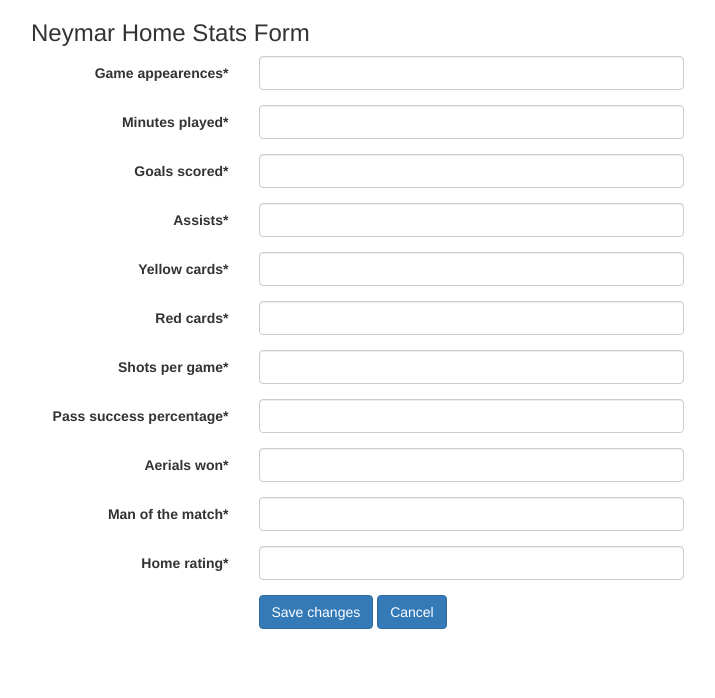
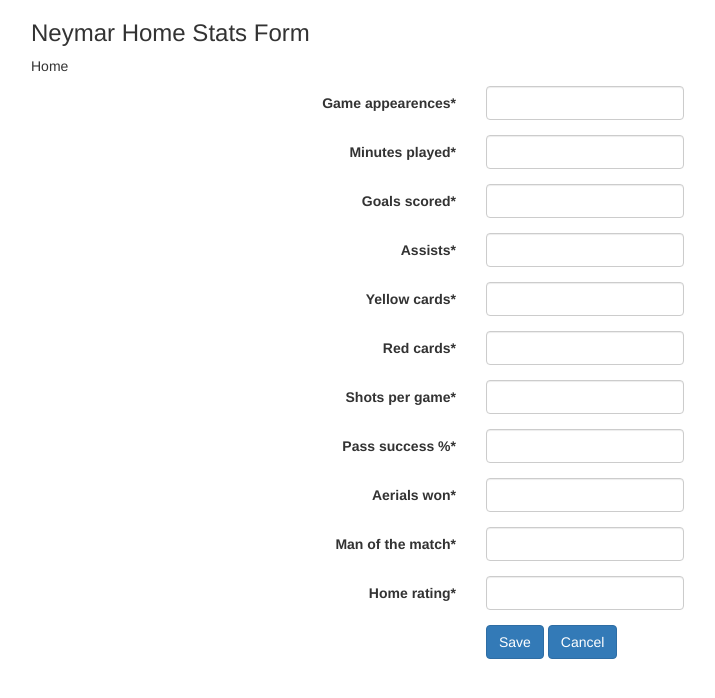
Before and after one commit to adityacharlie/Neymarstats, a Django app: page /ney/homestats/add/ in a window 1280 px wide. Shown: the top 698 px of the page, without its empty margins (39-754 px from the left). Run offline with Django 3.2, Linux system fonts and the light colour scheme; some libraries are stand-ins or nearby versions.

Commit message:
two forms in single page

```diff
--- a/pools/forms.py
+++ b/pools/forms.py
@@ -1,7 +1,7 @@
 from .models import AwayStats, HomeStats
 from django import forms
 from crispy_forms.helper import FormHelper
-from crispy_forms.layout import Layout, Field, Submit
+from crispy_forms.layout import Layout, Field, Submit, Div, HTML
 from crispy_forms.bootstrap import AppendedText, PrependedText, FormActions
 
 
@@ -43,12 +43,15 @@
         super(NeyHomeStatsForm, self).__init__(*args, **kwargs)
         self.helper = FormHelper()
         self.helper.form_class = 'form-horizontal'
-        self.helper.label_class = 'col-lg-4'
-        self.helper.field_class = 'col-lg-8'
+        self.helper.label_class = 'col-lg-8'
+        self.helper.field_class = 'col-lg-4'
         self.helper.form_id = 'id-neymarhomestatform'
 
 
         self.helper.layout = Layout(
+            Div(
+                HTML("<p>Home</p>"),
+            ),
             Field('game_appearences', css_class='input-xlarge'),
             Field('minutes_played', css_class='input-xlarge'),
             'goals_scored',
@@ -61,7 +64,7 @@
             'man_of_the_match',
             'home_rating',
             FormActions(
-                Submit('save_changes', 'Save changes', css_class="btn-primary"),
+                Submit('save', 'Save', css_class="btn-primary"),
                 Submit('cancel', 'Cancel'),
             ),
         )
@@ -73,15 +76,18 @@
 
 class NeyAwayStatsForm(forms.ModelForm):
     def __init__(self, *args, **kwargs):
-        super(NeyHomeStatsForm, self).__init__(*args, **kwargs)
+        super(NeyAwayStatsForm, self).__init__(*args, **kwargs)
         self.helper = FormHelper()
         self.helper.form_class = 'form-horizontal'
-        self.helper.label_class = 'col-lg-4'
-        self.helper.field_class = 'col-lg-8'
+        self.helper.field_class = 'col-lg-4'
         self.helper.form_id = 'id-neymarawaystatform'
+        self.helper.form_show_labels = False
         #I am not sure if this stays here
 
         self.helper.layout = Layout(
+            Div(
+                HTML("<p>Away</p>"),
+            ),
             Field('game_appearences', css_class='input-xlarge'),
             Field('minutes_played', css_class='input-xlarge'),
             'goals_scored',
--- a/pools/models.py
+++ b/pools/models.py
@@ -17,7 +17,7 @@
     pass_success_percentage = models.DecimalField(_('pass success percentage'),max_digits=5, decimal_places=2)
     aerials_won = models.DecimalField(_('aerials won'),max_digits=5, decimal_places=2)
     man_of_the_match = models.IntegerField(_('man of the match'))
-    away_rating = models.DecimalField(_('overall_rating,'),max_digits=5, decimal_places=2)
+    away_rating = models.DecimalField(_('Away rating'),max_digits=5, decimal_places=2)
     created_at = models.DateTimeField(auto_now_add=True)
     updated_at = models.DateTimeField(auto_now=True)
 
@@ -32,7 +32,7 @@
     yellow_cards = models.IntegerField(_('yellow cards'))
     red_cards = models.IntegerField(_('red cards'))
     shots_per_game = models.DecimalField(_('shots per game'),max_digits=5, decimal_places=2)
-    pass_success_percentage = models.DecimalField(_('pass success percentage'),max_digits=5, decimal_places=2)
+    pass_success_percentage = models.DecimalField(_('pass success %'),max_digits=5, decimal_places=2)
     aerials_won = models.DecimalField(_('aerials won'),max_digits=5, decimal_places=2)
     man_of_the_match = models.IntegerField(_('man of the match'))
     home_rating = models.DecimalField(_('home rating'),max_digits=5, decimal_places=2)
--- a/pools/templates/add_ney_stats.html
+++ b/pools/templates/add_ney_stats.html
@@ -4,7 +4,7 @@
 {% load crispy_forms_tags %}
 {% block body%}
 <div class="col-md-12">
-    <h3>Neymar Stats Form</h3>
+    <h3>Neymar</h3>
     <div class="row">
         <div class="col-md-6">
 			{% crispy context.ney_home_stats_form %}
--- a/pools/views.py
+++ b/pools/views.py
@@ -27,6 +27,8 @@
             return HttpResponseRedirect(reverse('ney_stat_list'))
         else:
             print "form is invalid"
+            print ney_home_stats_form.errors
+            print ney_away_stats_form.errors
     else:
         ney_home_stats_form = NeyHomeStatsForm(instance=homestats)
         ney_away_stats_form = NeyAwayStatsForm(instance=awaystats)
```
